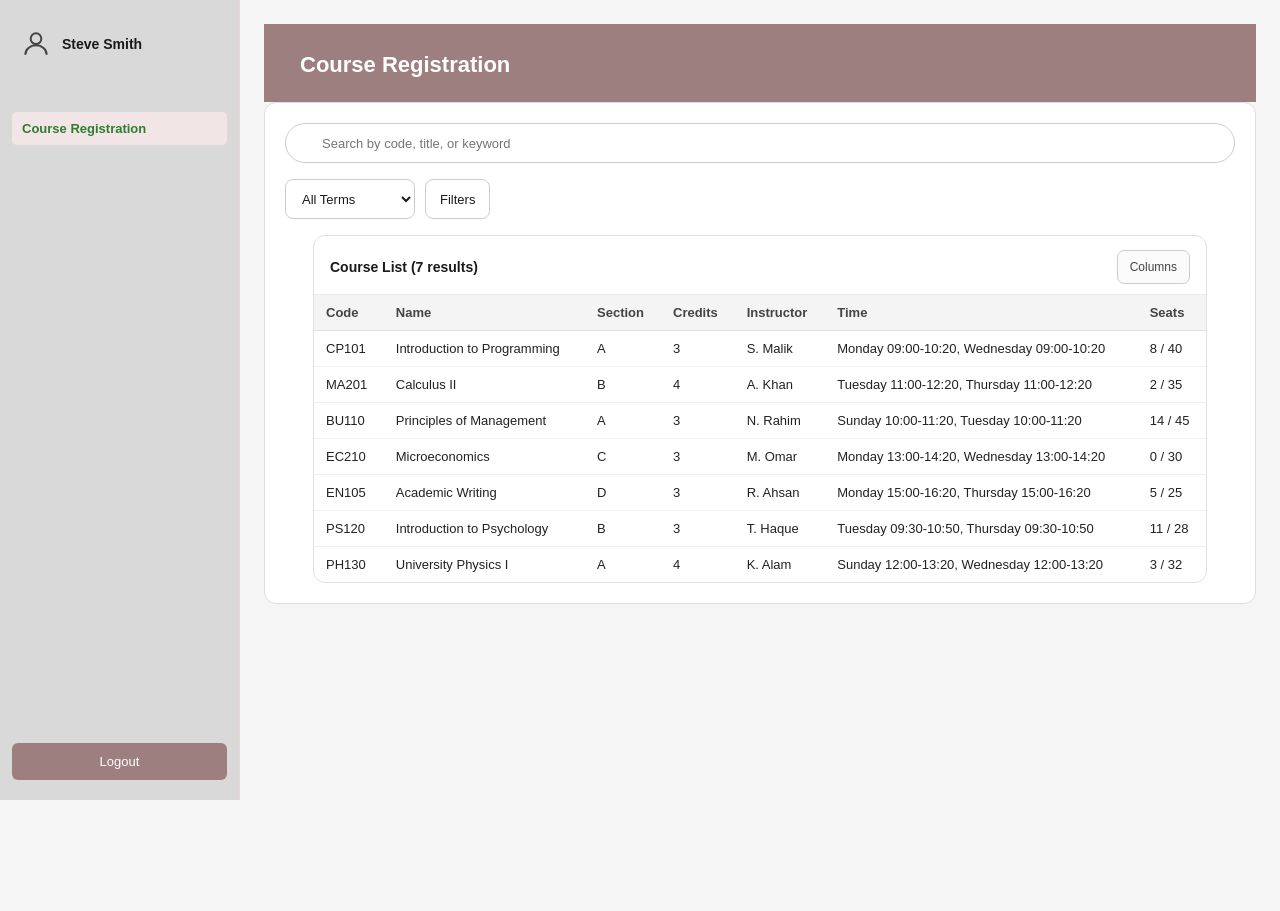
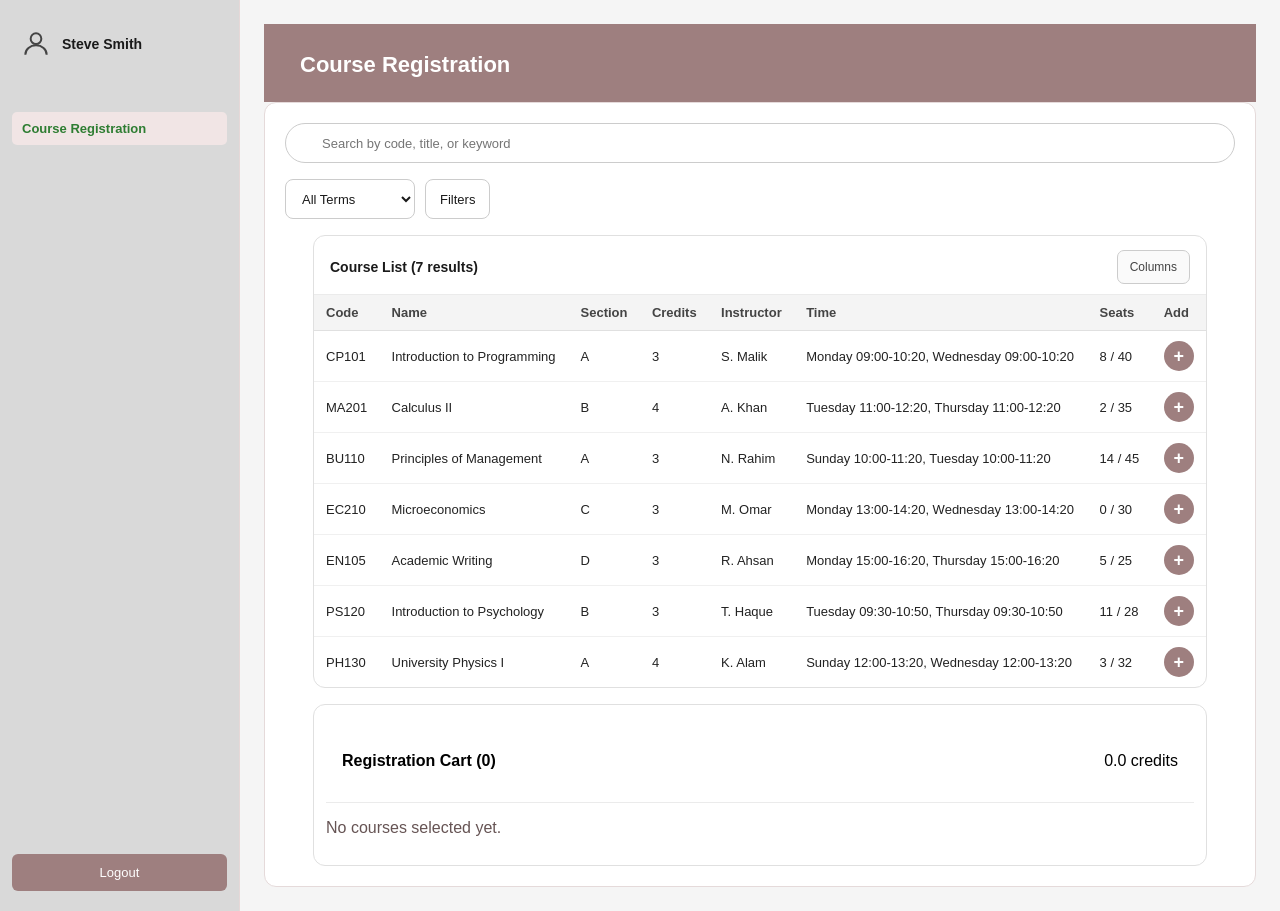
Before and after one commit to AhmedANafees/Internet_Computing, a React (Vite) app in the folder frontend/: page /courses in a window 1280 px wide. Before the commit the page ends 800 px from the top, so only its background shows below. Built offline with nearby package versions, Linux system fonts and the light colour scheme.

Commit message:
feat: implement registration cart with add and remove (US-07)

```diff
--- a/frontend/src/components/CourseRegistrationPage/CourseRegistrationTable.jsx
+++ b/frontend/src/components/CourseRegistrationPage/CourseRegistrationTable.jsx
@@ -1,4 +1,15 @@
-export default function CourseRegistrationTable({ rows, allColumns, visibleCols, toggleCol, colPickerOpen, setColPickerOpen }) {
+export default function CourseRegistrationTable({
+  rows,
+  allColumns,
+  visibleCols,
+  toggleCol,
+  colPickerOpen,
+  setColPickerOpen,
+  cartCourseIds,
+  addToCart,
+  removeFromCart,
+  rowFeedback,
+}) {
   const visibleColumns = allColumns.filter((column) => visibleCols.has(column.id));
 
   return (
@@ -36,23 +47,43 @@ export default function CourseRegistrationTable({ rows, allColumns, visibleCols,
               {visibleColumns.map((column) => (
                 <th key={column.id}>{column.label}</th>
               ))}
+              <th>Add</th>
             </tr>
           </thead>
           <tbody>
             {rows.length === 0 ? (
               <tr>
-                <td colSpan={visibleColumns.length} className="cr-table__empty">
+                <td colSpan={visibleColumns.length + 1} className="cr-table__empty">
                   No courses match your search or filters.
                 </td>
               </tr>
             ) : (
-              rows.map(({ course, section }) => (
-                <tr key={section.id}>
-                  {visibleColumns.map((column) => (
-                    <td key={column.id}>{column.render(course, section)}</td>
-                  ))}
-                </tr>
-              ))
+              rows.map(({ course, section }) => {
+                const inCart = cartCourseIds.has(course.id);
+                const feedback = rowFeedback[section.id];
+
+                return (
+                  <tr key={section.id}>
+                    {visibleColumns.map((column) => (
+                      <td key={column.id}>{column.render(course, section)}</td>
+                    ))}
+                    <td>
+                      <button
+                        className={`cr-add-btn ${inCart ? 'cr-add-btn--added' : ''} ${feedback === 'duplicate' ? 'cr-add-btn--warn' : ''}`}
+                        onClick={() => {
+                          if (inCart) {
+                            removeFromCart(course.id);
+                            return;
+                          }
+                          addToCart(course, section);
+                        }}
+                      >
+                        {feedback === 'duplicate' ? '!' : inCart ? '✓' : '+'}
+                      </button>
+                    </td>
+                  </tr>
+                );
+              })
             )}
           </tbody>
         </table>
--- a/frontend/src/pages/CourseRegistrationPage/CourseRegistrationPage.css
+++ b/frontend/src/pages/CourseRegistrationPage/CourseRegistrationPage.css
@@ -109,6 +109,49 @@
 
 .cr-table__empty {
   color: #665454;
+}
+
+.cr-add-btn {
+  width: 30px;
+  height: 30px;
+  border: 0;
+  border-radius: 50%;
+  background: #d8c1c1;
+  color: #3f2f2f;
+  font-weight: 700;
+  cursor: pointer;
+}
+
+.cr-add-btn--added {
+  background: #9acb9d;
+  color: #fff;
+}
+
+.cr-add-btn--warn {
+  background: #d88e8e;
+  color: #fff;
+}
+
+.cr-cart-card {
+  margin-top: 16px;
+  border: 1px solid #e6d9d9;
+  border-radius: 10px;
+  padding: 12px;
+}
+
+.cr-cart-header {
+  display: flex;
+  justify-content: space-between;
+  align-items: center;
+  margin-bottom: 10px;
+}
+
+.cr-remove-btn {
+  border: 0;
+  border-radius: 8px;
+  padding: 6px 10px;
+  cursor: pointer;
+  background: #efdede;
 }
 
 .cr-filter-top-row {
--- a/frontend/src/pages/CourseRegistrationPage/CourseRegistrationPage.jsx
+++ b/frontend/src/pages/CourseRegistrationPage/CourseRegistrationPage.jsx
@@ -28,6 +28,8 @@ export default function CourseRegistrationPage() {
   const [colPickerOpen, setColPickerOpen] = useState(false);
   const [visibleCols, setVisibleCols] = useState(DEFAULT_VISIBLE);
   const [activeFilters, setActiveFilters] = useState({ faculties: [], levels: [], subjects: [] });
+  const [cart, setCart] = useState([]);
+  const [rowFeedback, setRowFeedback] = useState({});
   const search = useDebounce(searchRaw, 300);
 
   const terms = useMemo(() => [...new Set(mockCourses.flatMap((course) => course.sections.map((section) => section.term)))], []);
@@ -76,6 +78,28 @@ export default function CourseRegistrationPage() {
       }
       return next;
     });
+  }
+
+  const cartCourseIds = useMemo(() => new Set(cart.map((item) => item.course.id)), [cart]);
+
+  function addToCart(course, section) {
+    if (cartCourseIds.has(course.id)) {
+      setRowFeedback((prev) => ({ ...prev, [section.id]: 'duplicate' }));
+      window.setTimeout(() => {
+        setRowFeedback((prev) => {
+          const next = { ...prev };
+          delete next[section.id];
+          return next;
+        });
+      }, 1500);
+      return;
+    }
+
+    setCart((prev) => [...prev, { course, section }]);
+  }
+
+  function removeFromCart(courseId) {
+    setCart((prev) => prev.filter((item) => item.course.id !== courseId));
   }
 
   const rows = useMemo(() => {
@@ -163,7 +187,47 @@ export default function CourseRegistrationPage() {
             toggleCol={toggleCol}
             colPickerOpen={colPickerOpen}
             setColPickerOpen={setColPickerOpen}
+            cartCourseIds={cartCourseIds}
+            addToCart={addToCart}
+            removeFromCart={removeFromCart}
+            rowFeedback={rowFeedback}
           />
+
+          <div className="cr-cart-card">
+            <div className="cr-cart-header">
+              <h4>Registration Cart ({cart.length})</h4>
+              <span>{cart.reduce((sum, item) => sum + item.course.credits, 0).toFixed(1)} credits</span>
+            </div>
+
+            {cart.length === 0 ? (
+              <p className="cr-empty">No courses selected yet.</p>
+            ) : (
+              <table className="cr-simple-table">
+                <thead>
+                  <tr>
+                    <th>Code</th>
+                    <th>Name</th>
+                    <th>Section</th>
+                    <th>Credits</th>
+                    <th></th>
+                  </tr>
+                </thead>
+                <tbody>
+                  {cart.map(({ course, section }) => (
+                    <tr key={section.id}>
+                      <td>{course.code}</td>
+                      <td>{course.title}</td>
+                      <td>{section.sectionNumber}</td>
+                      <td>{course.credits}</td>
+                      <td>
+                        <button className="cr-remove-btn" onClick={() => removeFromCart(course.id)}>Remove</button>
+                      </td>
+                    </tr>
+                  ))}
+                </tbody>
+              </table>
+            )}
+          </div>
         </section>
       </main>
     </div>
```
